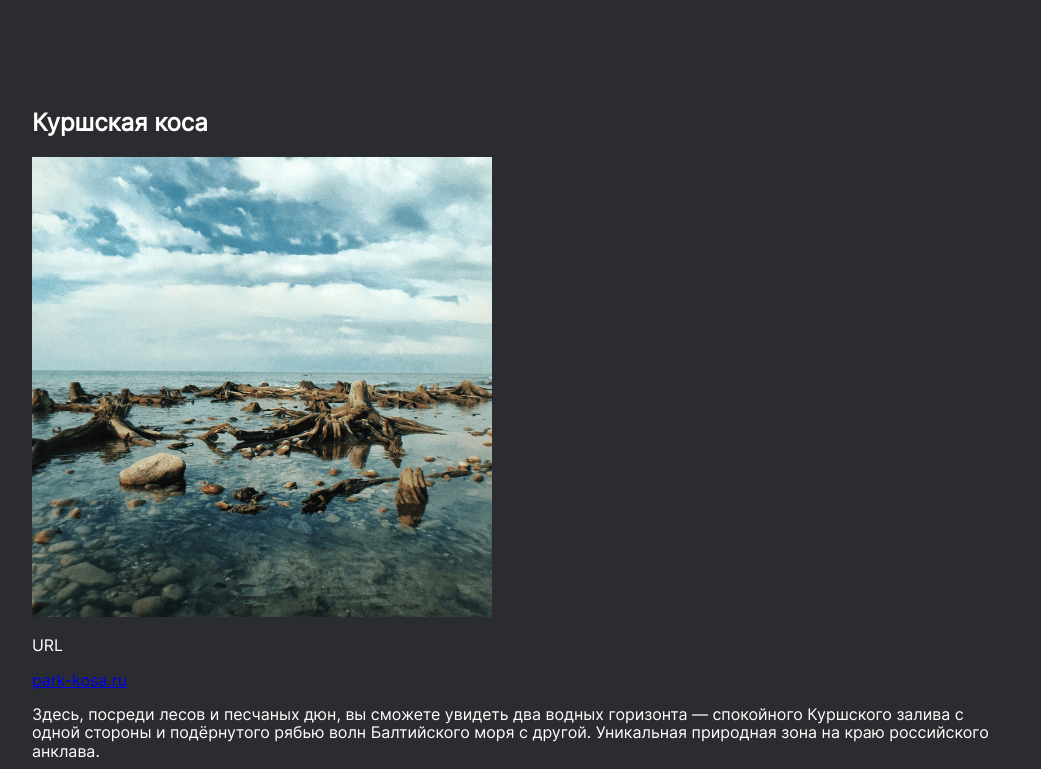
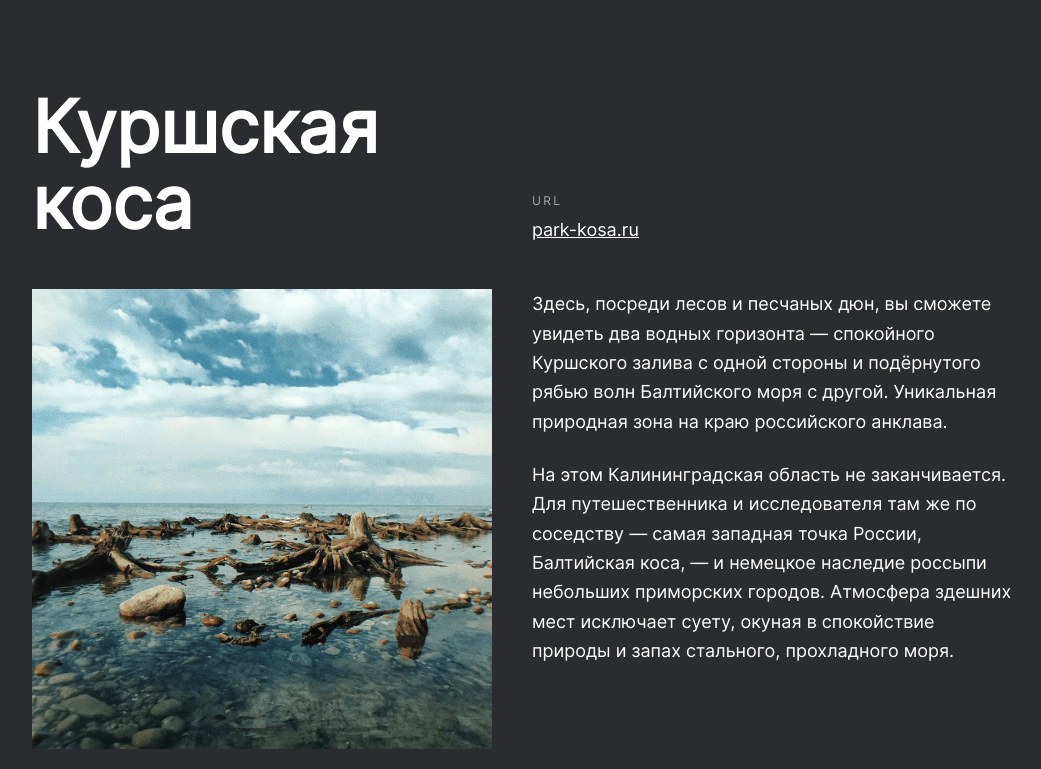
Before and after one commit to tanett/russian-travel, a plain HTML site: page index.html in a window 1280 px wide. Shown: the part 2431-3200 px from the top of the page, without its empty margins (116-1157 px from the left). Drawn offline with Linux system fonts and the light colour scheme; files whose address does not match are found by name.

Commit message:
replace bloks

```diff
--- a/pages/index.css
+++ b/pages/index.css
@@ -25,14 +25,14 @@
 @import url(../blocks/photo-grid/__item/photo-grid__item.css);
 
 @import url(../blocks/places/places.css);
-@import url(../blocks/places/place/place.css);
-@import url(../blocks/places/place/__title/place__title.css);
-@import url(../blocks/places/place/__image/place__image.css);
-@import url(../blocks/places/place/__website/place__website.css);
-@import url(../blocks/places/place/__url-heading/place__url-heading.css);
-@import url(../blocks/places/place/__url-link/place__url-link.css);
-@import url(../blocks/places/place/__description/place__description.css);
-@import url(../blocks/places/place/__paragraph/place__paragraph.css);
+@import url(../blocks/place/place.css);
+@import url(../blocks/place/__description/place__description.css);
+@import url(../blocks/place/__image/place__image.css);
+@import url(../blocks/place/__paragraph/place__paragraph.css);
+@import url(../blocks/place/__title/place__title.css);
+@import url(../blocks/place/__url-heading/place__url-heading.css);
+@import url(../blocks/place/__url-link/place__url-link.css);
+@import url(../blocks/place/__website/place__website.css);
 
 
 @import url(../blocks/cover/cover.css);
```
